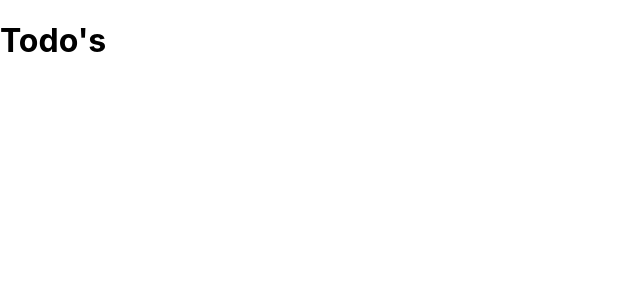
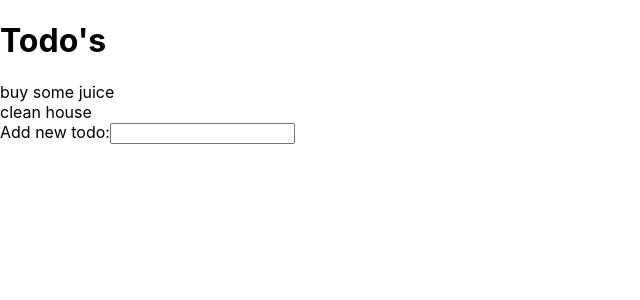
Before and after one commit to guanchen18/todo-app, a React (Create React App) app in the folder my-todo-app/: page / in a window 1280 px wide. Shown: the top 300 px of the page, without its empty margins (0-640 px from the left). Built offline with nearby package versions, Linux system fonts and the light colour scheme.

Commit message:
create Add todo function

```diff
--- a/my-todo-app/src/App.js
+++ b/my-todo-app/src/App.js
@@ -1,5 +1,6 @@
 import React, { Component } from 'react';
 import Todos from './Todos';
+import AddTodo from './AddTodo';
 
 class App extends Component {
   state = {
@@ -8,11 +9,18 @@ class App extends Component {
       {id: 2, content: 'clean house'}
     ]
   }
+  addTodo = (todo) => {
+    todo.id = Math.random();
+    let todos = [...this.state.todos, todo];
+    this.setState({todos})
+  }
   render () {
+    console.log(this.props)
     return (
       <div>
       <h1>Todo's</h1>
-      <Todos todos={this.state.todos}/>
+      <Todos todos={this.state.todos} />
+      <AddTodo addTodo={this.addTodo} />
     </div>
     )
   }
--- a/my-todo-app/src/Todos.js
+++ b/my-todo-app/src/Todos.js
@@ -16,7 +16,7 @@ const Todos = ({todos}) => {
 
     return (
         <div>
-
+        {todoList}
         </div>
     )
 
```
